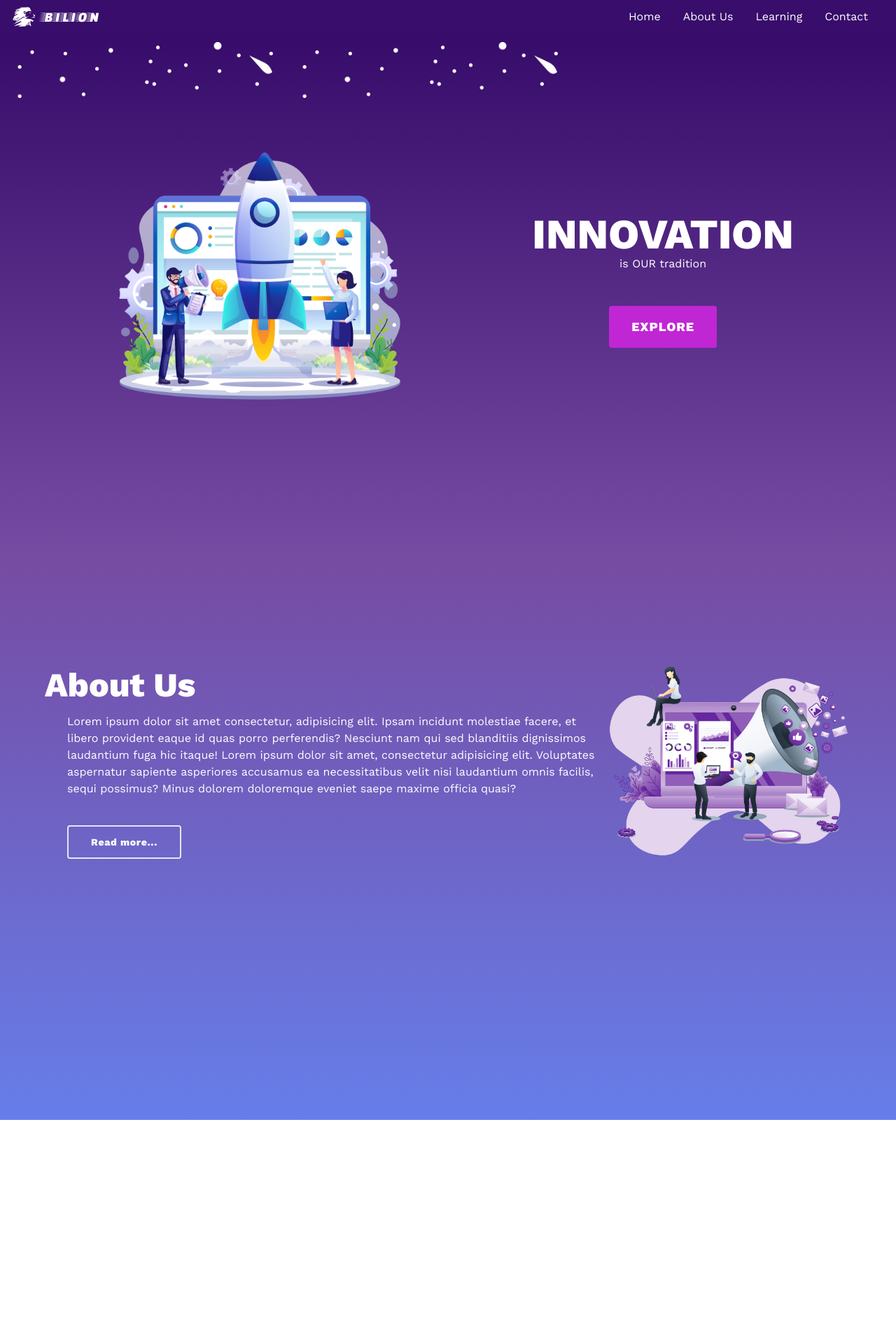
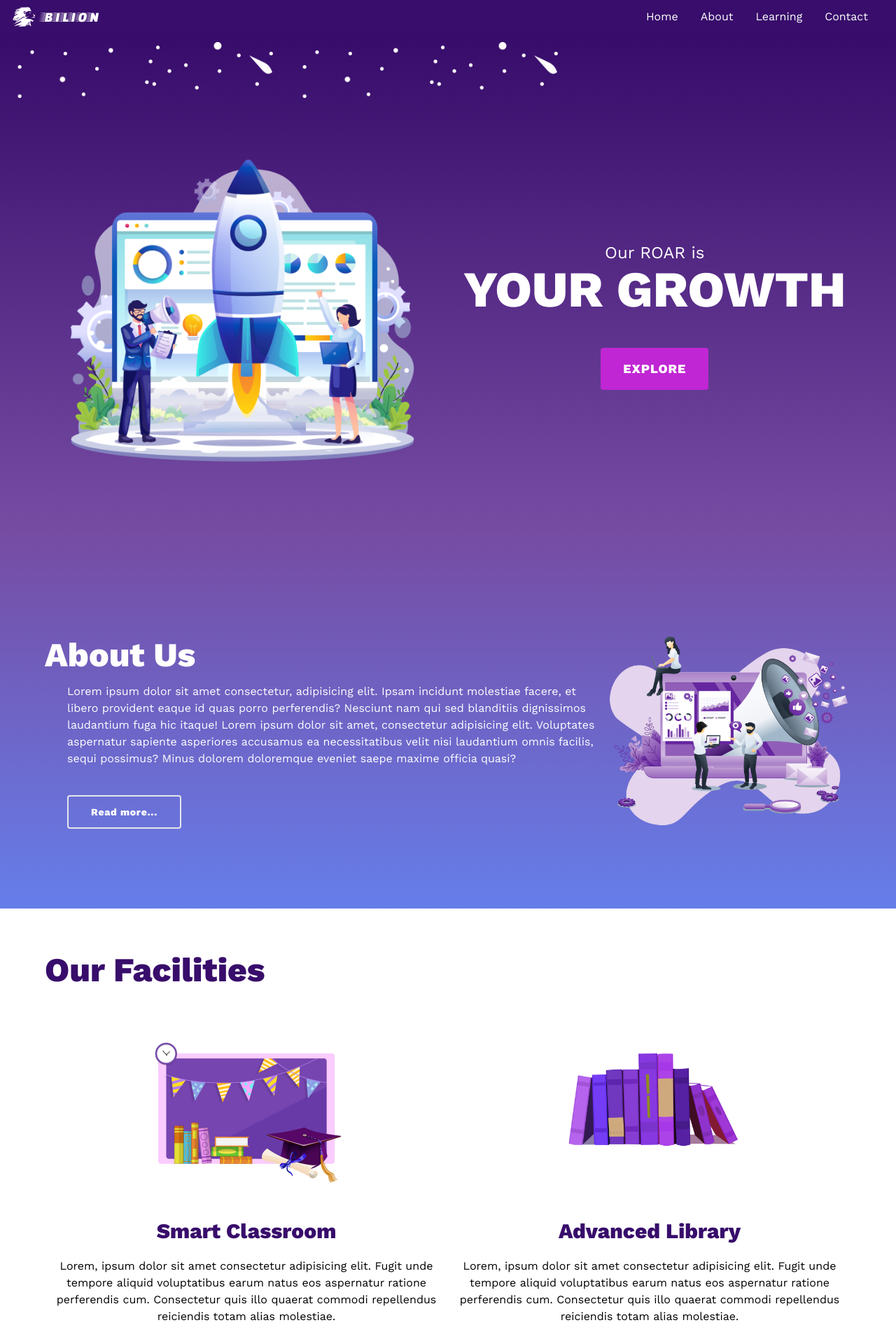
Before and after one commit to binkowskidawid/agency-website, a Next.js app: page / in a window 1280 px wide. Shown: the top 1913 px of the page at 70% size. Before the commit the page ends 1600 px from the top, so only its background shows below. Built offline with nearby package versions, Linux system fonts and the light colour scheme.

Commit message:
Add Facilities.js

```diff
--- /dev/null
+++ b/components/Facilities.js
@@ -0,0 +1,57 @@
+import Image from "next/image";
+
+export default function Facilities() {
+	const facilitiesElement = [
+		{
+			imageUrl: "/images/classroom.png",
+			name: "Smart Classroom",
+			text: "Lorem, ipsum dolor sit amet consectetur adipisicing elit. Fugit unde tempore aliquid voluptatibus earum natus eos aspernatur ratione perferendis cum. Consectetur quis illo quaerat commodi repellendus reiciendis totam alias molestiae.",
+			buttonHref: "#"
+		},
+		{
+			imageUrl: "/images/library.png",
+			name: "Advanced Library",
+			text: "Lorem, ipsum dolor sit amet consectetur adipisicing elit. Fugit unde tempore aliquid voluptatibus earum natus eos aspernatur ratione perferendis cum. Consectetur quis illo quaerat commodi repellendus reiciendis totam alias molestiae.",
+			buttonHref: "#"
+		}
+	];
+
+	return (
+		<section id="about" className="l-header w-full scroll-smooth">
+			<h3 className="text-4xl md:text-5xl font-bold pb-4 px-6 md:px-16 pt-10 md:pt-16 text-[#380D6B]">
+				Our Facilities
+			</h3>
+			<div className="flex flex-col md:flex-row items-center justify-around pt-2 pb-10 px-6 md:px-16">
+				{facilitiesElement.map((facility) => (
+					<div
+						className="flex-1 items-center justify-center text-center px-4 mb-8 md:mb-0"
+						key={facility.name}
+					>
+						<div className="">
+							<Image
+								className="object-bottom"
+								src={facility.imageUrl}
+								alt={facility.name}
+								width={300}
+								height={300}
+								quality={100}
+							/>
+						</div>
+                        <h4 className="text-2xl md:text-3xl font-bold text-[#380D6B] pb-5">
+				{facility.name}
+			</h4>
+            <p className="pb-8">{facility.text}</p>
+						<div className="">
+							<a
+								href={facility.buttonHref}
+								className="mt-10 py-3 px-8 rounded border-2 border-gray-700 hover:bg-[#380D6B] text-sm text-gray-700 hover:text-gray-100 transition-shadow font-bold tracking-wider"
+							>
+								Read more...
+							</a>
+						</div>
+					</div>
+				))}
+			</div>
+		</section>
+	);
+}
--- a/components/Header.js
+++ b/components/Header.js
@@ -4,25 +4,27 @@ export default function Header() {
 	return (
 		<>
 			<header
-			id="home"
-				className="l-header w-full min-h-full absolute top-3 left-0 bg-top bg-gradient-to-b from-[#330867] to-[#774da4]
+				id="home"
+				className="l-header w-full min-h-full relative top-3 left-0 bg-top bg-gradient-to-b from-[#330867] to-[#774da4]
 			scroll-smooth"
 			>
 				<div className="stars w-full md:w-[65%] h-10 md:h-20 absolute top-12 left-0 bg-[url('/images/stars.png')] bg-center bg-contain mix-blend-lighten"></div>
-				<div className="flex flex-col md:flex-row items-center justify-around pt-16 md:pt-40 pb-10 px-6 md:px-16">
-					<div>
+				<div className="flex flex-col md:flex-row items-center justify-around pt-20 md:pt-40 pb-10 px-6 md:px-16">
+					<div className="w-3/4 md:w-1/2">
 						<Image
 							className="cursor-pointer"
 							src="/images/innovation-team.png"
-							alt="Bilion Agency Logo"
-							width={450}
-							height={450}
+							alt="Team work"
+							width={550}
+							height={550}
 							quality={100}
 						/>
 					</div>
-					<div className="flex flex-col items-center justify-center text-white">
-						<h3 className="text-5xl md:text-6xl font-bold">INNOVATION</h3>
-						<span>is OUR tradition</span>
+					<div className="flex flex-col items-center justify-center text-white text-center">
+						<span className="md:text-2xl">Our ROAR is</span>
+						<h3 className="text-4xl md:text-7xl font-bold">
+							YOUR GROWTH
+						</h3>
 						<button className="mt-12 py-4 px-8 bg-fuchsia-600 rounded text-lg font-bold tracking-wider">
 							EXPLORE
 						</button>
--- a/components/Main.js
+++ b/components/Main.js
@@ -4,7 +4,7 @@ export default function Main() {
 	return (
 		<main
 			id="about"
-			className="l-header w-full min-h-full absolute top-full left-0 bg-top  bg-gradient-to-b from-[#764ba2] to-[#667eea]
+			className="l-header w-full pb-8 bg-top bg-gradient-to-b from-[#764ba2] to-[#667eea]
         scroll-smooth"
 		>
 			<div className="flex flex-col md:flex-row items-center justify-around pt-20 md:pt-28 pb-10 px-6 md:px-16">
@@ -33,7 +33,7 @@ export default function Main() {
 					<Image
 						className="cursor-pointer"
 						src="/images/innovation-team-about.png"
-						alt="Bilion Agency Logo"
+						alt="About us"
 						width={350}
 						height={350}
 						quality={100}
--- a/components/Navigation.js
+++ b/components/Navigation.js
@@ -4,6 +4,8 @@ import Link from "next/link";
 import { MenuIcon, XIcon } from "@heroicons/react/solid";
 
 export default function Navigation() {
+	const menuHrefAttr = ["home", "about", "learning", "contact"];
+
 	const [openMenu, setOpenMenu] = useState(false);
 	const handleClickOnMobileMenuIcon = () => setOpenMenu(!openMenu);
 	const closeMobileMenu = () => setOpenMenu(false);
@@ -34,42 +36,20 @@ export default function Navigation() {
 				id="nav-menu"
 			>
 				<ul className="nav__list md:flex md:justify-end md:mr-4">
-					<li className="nav__item mb-8 md:ml-8 md:mb-0">
-						<a
-							href="#home"
-							className="nav__link relative hover:text-blue-500 transition duration-300"
-							onClick={closeMobileMenu}
+					{menuHrefAttr.map((href) => (
+						<li
+							className="nav__item mb-8 md:ml-8 md:mb-0"
+							key={href}
 						>
-							Home
-						</a>
-					</li>
-					<li className="nav__item mb-8 md:ml-8 md:mb-0">
-						<a
-							href="#about"
-							className="nav__link relative hover:text-blue-500 transition duration-300"
-							onClick={closeMobileMenu}
-						>
-							About Us
-						</a>
-					</li>
-					<li className="nav__item mb-8 md:ml-8 md:mb-0">
-						<a
-							href="#learning"
-							className="nav__link relative hover:text-blue-500 transition duration-300"
-							onClick={closeMobileMenu}
-						>
-							Learning
-						</a>
-					</li>
-					<li className="nav__item mb-8 md:ml-8 md:mb-0">
-						<a
-							href="#contact"
-							className="nav__link relative hover:text-blue-500 transition duration-300"
-							onClick={closeMobileMenu}
-						>
-							Contact
-						</a>
-					</li>
+							<a
+								href={`#${href}`}
+								className="nav__link relative hover:text-blue-500 transition duration-300"
+								onClick={closeMobileMenu}
+							>
+								{href.charAt(0).toUpperCase() + href.slice(1)}
+							</a>
+						</li>
+					))}
 				</ul>
 			</div>
 			<div
--- a/pages/index.js
+++ b/pages/index.js
@@ -4,13 +4,15 @@
 import Navigation from "../components/Navigation";
 import Header from "../components/Header";
 import Main from "../components/Main";
+import Facilities from "../components/Facilities";
 
 export default function Home() {
 	return (
 		<div className="wrapper w-full">
-			<Navigation/>
+			<Navigation />
 			<Header />
-			<Main/>
+			<Main />
+			<Facilities />
 		</div>
 	);
 }
--- a/styles/globals.css
+++ b/styles/globals.css
@@ -14,20 +14,3 @@
 html {
 	scroll-behavior: smooth;
 }
-body::-webkit-scrollbar {
-	width: 1.25rem;
-}
-body::-webkit-scrollbar-track {
-	background-color: #1e1e24;
-}
-body::-webkit-scrollbar-thumb {
-	background-color: #764ba2;
-
-	background-image: linear-gradient(
-		180deg,
-		#e33fe6 0%,
-		#302af0 50%
-	);
-	box-shadow: inset 2px 2px 5px 0 rgba(#fff, 0.5);
-	border-radius: 10px;
-}
```
Also changed, not shown: public/images/classroom.png (added), public/images/library.png (added).
